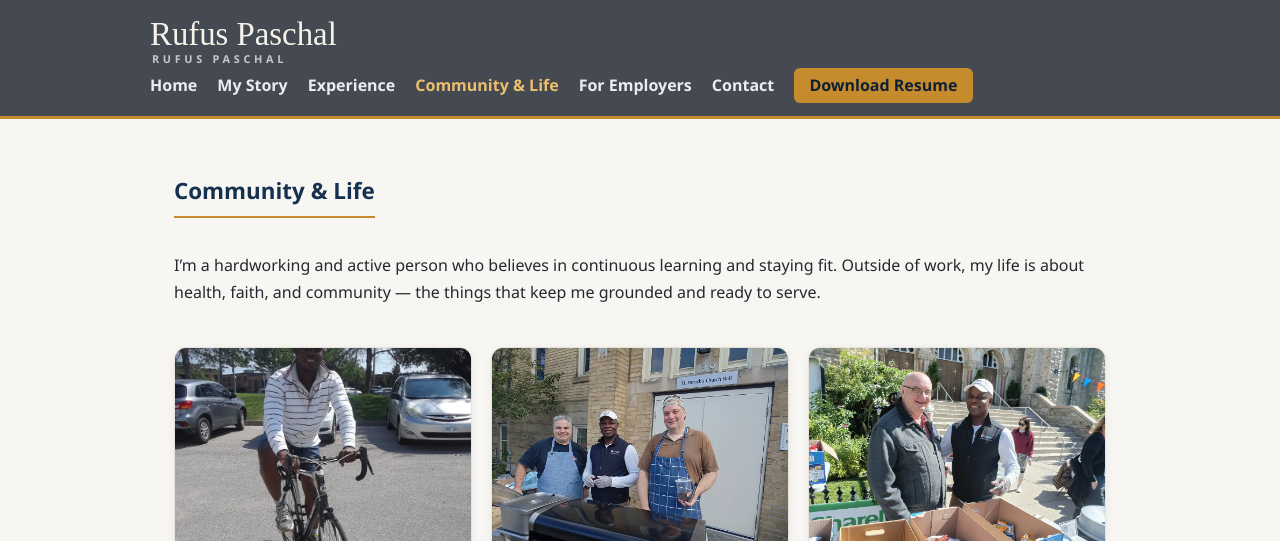
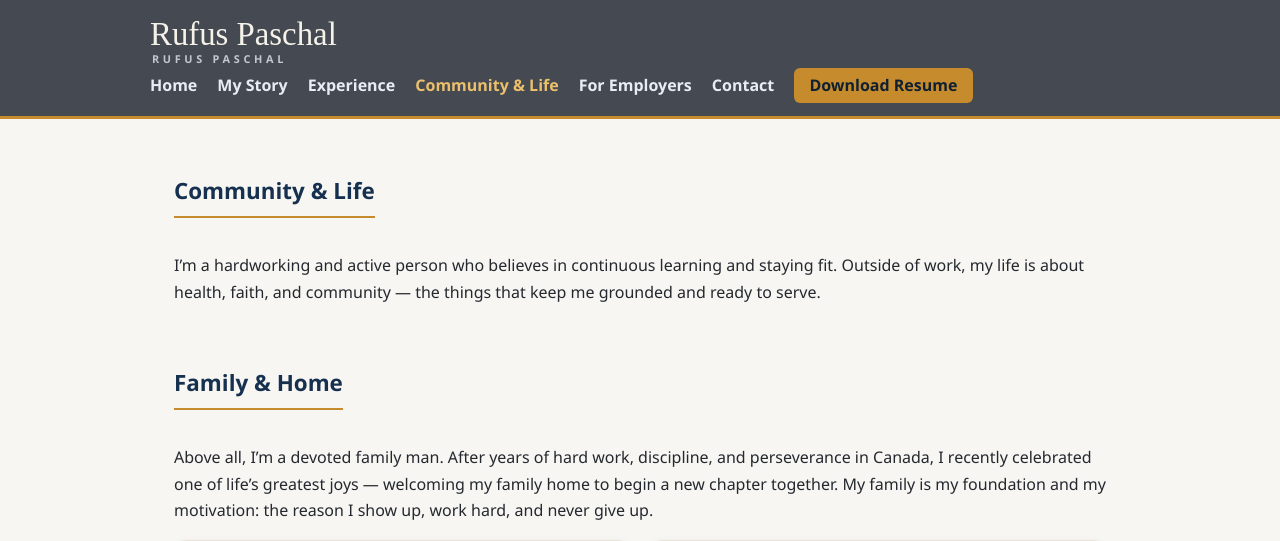
Before and after one commit to rufuspaschal/rufuspaschal.github.io, a Jekyll site: the page built from community.html, in a window 1280 px wide and 1400 px high. Shown: the top 541 px of the window. Built offline with Jekyll 4.4.1, drawn with Linux system fonts in a browser that asks for light colours; some of the changed text lies outside the part shown; grey boxes are pictures that could not be loaded.

Commit message:
Update community.html

```diff
--- a/community.html
+++ b/community.html
@@ -2,7 +2,7 @@
 layout: default
 title: Community & Life
 permalink: /community/
-description: Beyond the uniform — Rufus Paschal on cooking, cycling, fitness, faith, and giving back to the Toronto community.
+description: Beyond the uniform — Rufus Paschal on family, faith, cycling, fitness, and giving back to the Toronto community.
 ---
 
 <section>
@@ -14,9 +14,29 @@ description: Beyond the uniform — Rufus Paschal on cooking, cycling, fitness,
 </section>
 
 <section>
+  <h2>Family &amp; Home</h2>
+  <p>
+    Above all, I&rsquo;m a devoted family man. After years of hard work, discipline, and perseverance in
+    Canada, I recently celebrated one of life&rsquo;s greatest joys &mdash; welcoming my family home to begin a
+    new chapter together. My family is my foundation and my motivation: the reason I show up, work hard,
+    and never give up.
+  </p>
   <div class="gallery">
     <figure>
-      {% include picture.html src="rufus-biking" alt="Rufus Paschal cycling in Toronto" %}
+      {% include picture.html src="rufus-family-airport" alt="Rufus welcoming his family to Canada" %}
+      <figcaption><strong>A Long-Awaited Homecoming</strong>A joyful new beginning for the whole family &mdash; a moment made possible by years of steady dedication and sacrifice.</figcaption>
+    </figure>
+    <figure>
+      {% include picture.html src="rufus-family-arrival" alt="Rufus with his family" %}
+      <figcaption><strong>Family First</strong>Responsible, loyal, and grounded &mdash; the values I live by at home are the very same ones I bring to my work and my community every day.</figcaption>
+    </figure>
+  </div>
+</section>
+
+<section>
+  <div class="gallery">
+    <figure>
+      {% include picture.html src="rufus-biking" alt="Rufus Paschal cycling in Toronto" class="focus-top" %}
       <figcaption><strong>Cycling &amp; Fitness</strong>I love bike riding around Toronto. It keeps me fit and focused, and lets me explore and stay connected to the community. Physical fitness is a big part of my discipline and my readiness for a career in public safety.</figcaption>
     </figure>
     <figure>
@@ -39,6 +59,14 @@ description: Beyond the uniform — Rufus Paschal on cooking, cycling, fitness,
       {% include picture.html src="rufus-santa" alt="Rufus Paschal volunteering as Santa at Christmas" %}
       <figcaption><strong>Christmas Joy</strong>Playing Santa at Christmas is one of my favourite ways to give back &mdash; bringing warmth, laughter, and a little magic to families during the holidays.</figcaption>
     </figure>
+    <figure>
+      {% include picture.html src="rufus-picnic" alt="Rufus at the Knights of Columbus annual community picnic" %}
+      <figcaption><strong>Rooted in Community</strong>A committed, active member of my parish and community &mdash; here at our council&rsquo;s annual picnic in the park. The loyalty and dedication I give my community, I bring to every team I&rsquo;m part of.</figcaption>
+    </figure>
+    <figure>
+      {% include picture.html src="rufus-family-community" alt="Rufus with family and friends at a community gathering" %}
+      <figcaption><strong>Faith, Family &amp; Fellowship</strong>Surrounded by family and good friends &mdash; a reflection of the steady, dependable character I try to bring to everything I do.</figcaption>
+    </figure>
   </div>
 </section>
 
```
